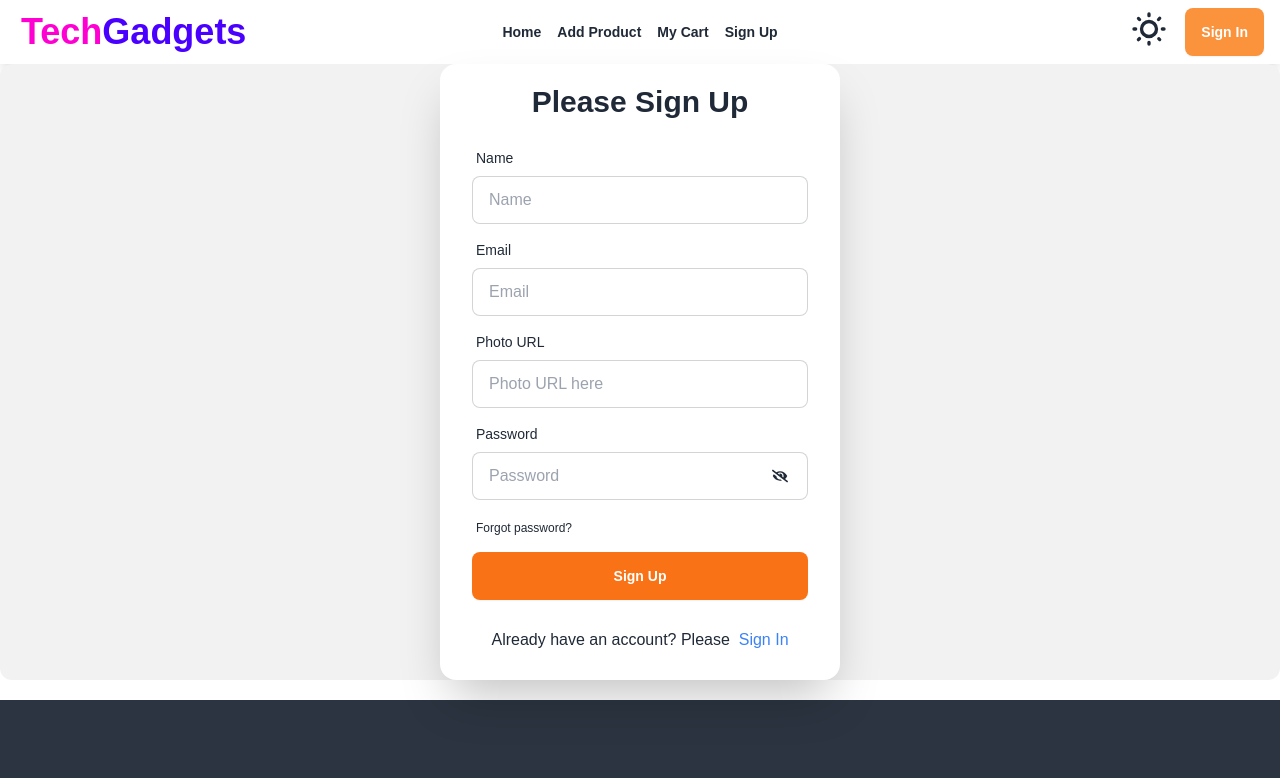
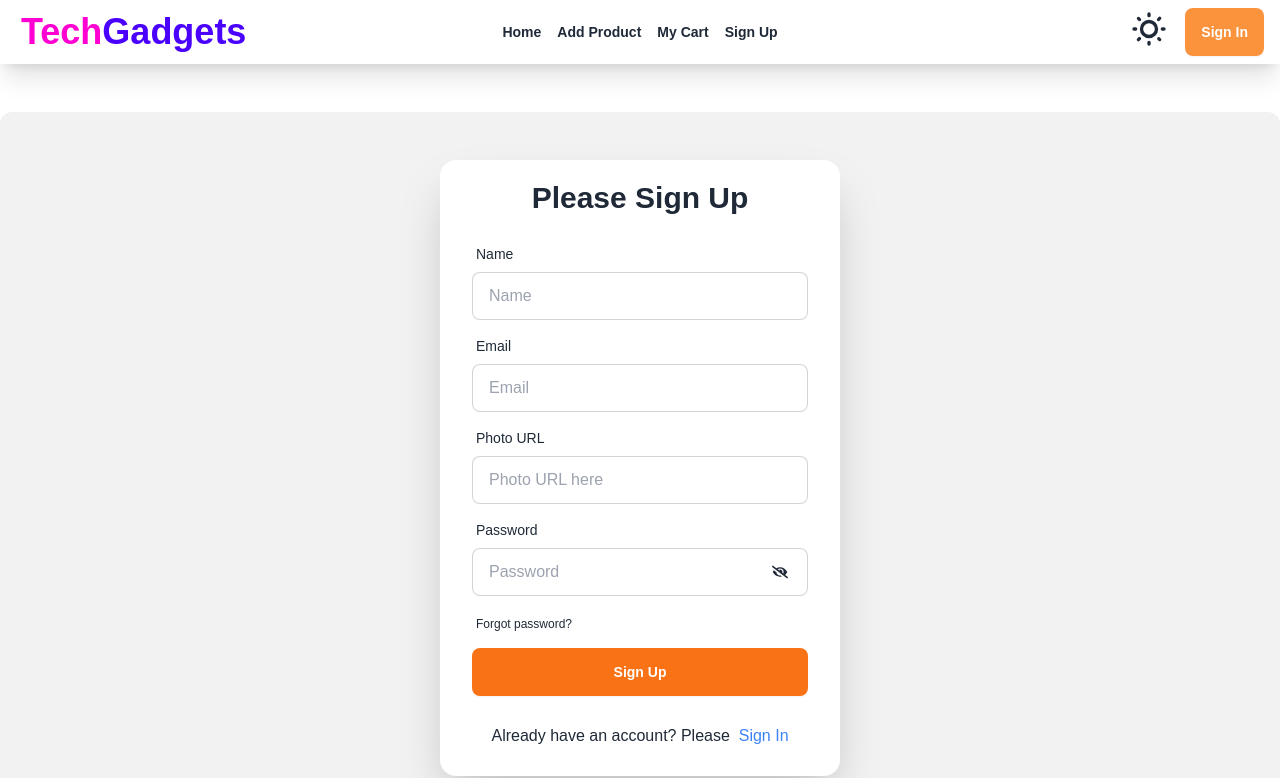
Before and after one commit to alamin6688/tech-gadgets-client, a React (Vite) app: page /sign-up in a window 1280 px wide. Shown: the top 778 px of the page. Built offline with nearby package versions, Linux system fonts and the light colour scheme; no server answers.

Commit message:
Sign In & Sign Up Page Design modified

```diff
--- a/src/Pages/SignUp/SignUp.jsx
+++ b/src/Pages/SignUp/SignUp.jsx
@@ -99,16 +99,9 @@ const SignUp = () => {
         <title>Tech Gadgets | Sign Up</title>
       </Helmet>
 
-      <div className="mb-5">
-        <div
-          style={{
-            backgroundRepeat: "no-repeat",
-            backgroundSize: "cover",
-            backgroundPosition: "center",
-          }}
-          className="hero min-h-[calc(100vh-380px)] bg-base-200 rounded-xl"
-        >
-          <div className="card shrink-0 w-[320px] md:w-[400px]  shadow-2xl bg-base-100 animate__animated animate__pulse">
+      <div className="my-12 max-w-screen-xl mx-auto">
+        <div className="flex flex-col items-center justify-center min-h-[calc(100vh-380px)] bg-base-200 rounded-xl py-12">
+          <div className="card shrink-0  w-[90%] mx-auto md:w-[500px] lg:w-[400px] shadow-2xl bg-base-100">
             <h1 className="text-3xl font-bold text-center mt-5">
               Please Sign Up
             </h1>
--- a/src/SignIn/SignIn.jsx
+++ b/src/SignIn/SignIn.jsx
@@ -85,16 +85,16 @@ const SignIn = () => {
         <title>Tech Gadgets | Sign In</title>
       </Helmet>
 
-      <div className="mb-5">
+      <div className="my-12 max-w-screen-xl mx-auto">
         <div
           style={{
             backgroundRepeat: "no-repeat",
             backgroundSize: "cover",
             backgroundPosition: "center",
           }}
-          className="hero min-h-[calc(100vh-380px)] bg-base-200 rounded-xl"
+          className="flex flex-col items-center justify-center min-h-[calc(100vh-380px)] bg-base-200 rounded-xl py-12"
         >
-          <div className="card shrink-0 w-[320px] md:w-[400px]  shadow-2xl bg-base-100">
+          <div className="card shrink-0 w-[90%] mx-auto md:w-[500px] lg:w-[400px] shadow-2xl bg-base-100">
             <h1 className="text-3xl font-bold text-center mt-5">
               Please Sign In
             </h1>
```
